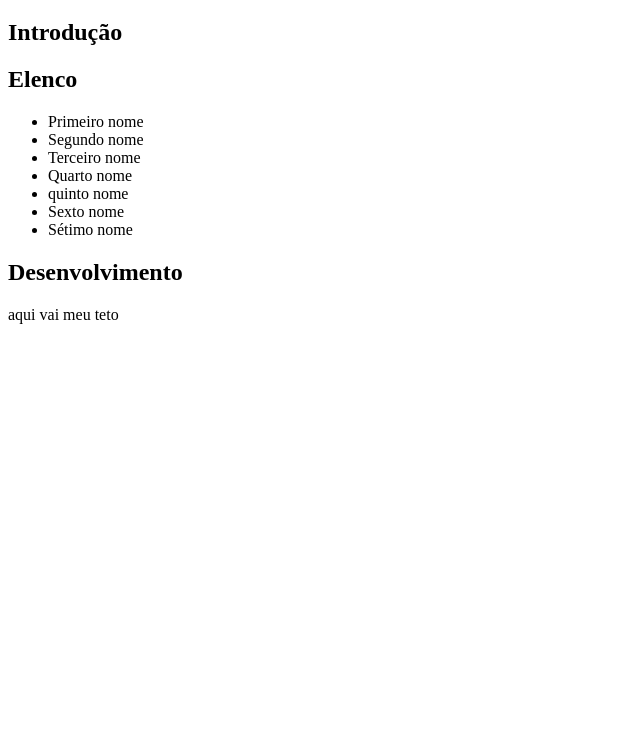
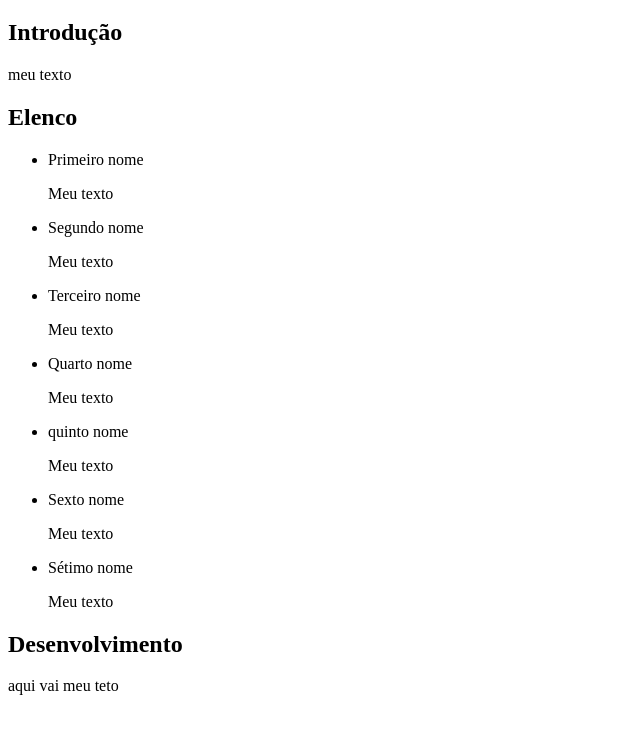
Before and after one commit to musico23/Enigma, a plain HTML site: page index.html in a window 1280 px wide. Shown: the part 61-794 px from the top of the page, without its empty margins (0-640 px from the left). Drawn offline with Linux system fonts and the light colour scheme.

Commit message:
Aula 07/06

```diff
--- a/index.html
+++ b/index.html
@@ -9,15 +9,23 @@
 <body><div>
     <h1>Resumo do Filme Enigma</h1>
     <h2>Introdução</h2>
+    <p>meu texto</p>
     <h2>Elenco</h2>
     <ul>
         <li>Primeiro nome</li>
+        <p>Meu texto</p>
         <li>Segundo nome</li>
+        <p>Meu texto</p>
         <li>Terceiro nome</li>
+        <p>Meu texto</p>
         <li>Quarto nome</li>
+        <p>Meu texto</p>
         <li>quinto nome</li>
+        <p>Meu texto</p>
         <li>Sexto nome</li>
+        <p>Meu texto</p>
         <li>Sétimo nome</li>
+        <p>Meu texto</p>
     </ul>
     <h2>Desenvolvimento</h2>
     <p>aqui vai meu teto</p>
```
